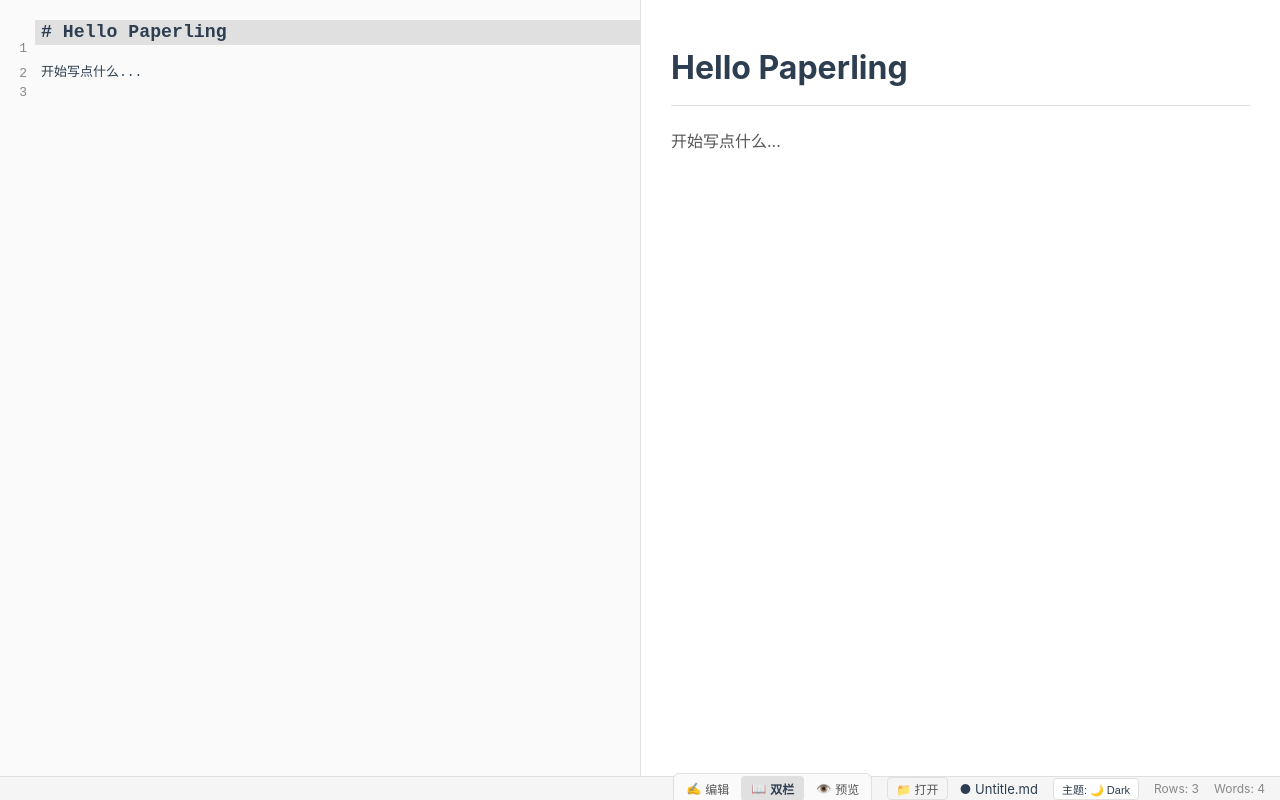
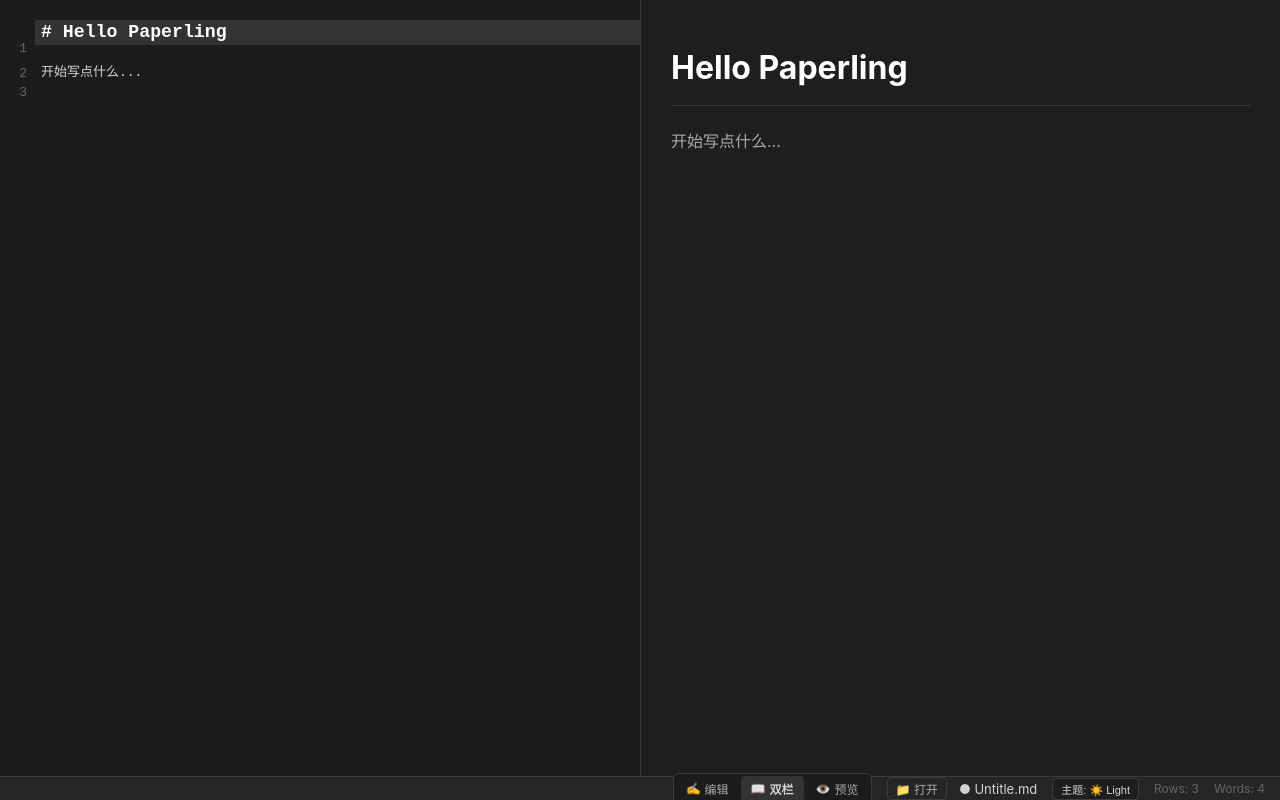
Before and after one commit to LingzheM/paperling-markdown, a React (Vite) app: page / in a window 1280 px wide. Built offline with nearby package versions, Linux system fonts and the light colour scheme.

Commit message:
v2 persist

```diff
--- a/src/App.tsx
+++ b/src/App.tsx
@@ -5,6 +5,7 @@ import { useTheme } from "./context/ThemeContext";
 import { CodeEditor } from "./components/CodeEditor";
 import { ModeToggle, type ViewMode } from "./components/ModeToggle";
 import { openFile, saveFile, saveFileAs, isFileSystemSupported } from "./files/fileSystem";
+import { getSavedViewMode, setSavedViewMode } from "./utils/persistence";
 import './App.css';
 
 
@@ -15,7 +16,7 @@ function App() {
   const [fileName, setFileName] = useState<string | null>(null);
 
   const fileHandleRef = useRef<any>(null);
-  const [viewMode, setViewMode] = useState<ViewMode>("split");
+  const [viewMode, setViewModeState] = useState<ViewMode>(getSavedViewMode);
   const { theme, setTheme } = useTheme();
 
   const isDirty = content !== originalContent;
@@ -36,7 +37,12 @@ function App() {
     };
     window.addEventListener("beforeunload", handleBeforeUnload);
     return () => window.removeEventListener("beforeunload", handleBeforeUnload);
-  })
+  });
+
+  const setViewMode = (m: ViewMode) => {
+    setViewModeState(m);
+    setSavedViewMode(m);
+  }
 
   const handleOpen = async () => {
     if (!isFileSystemSupported) return;
@@ -102,7 +108,7 @@ function App() {
 
       if (e.ctrlKey && e.key.toLowerCase() === "e") {
         e.preventDefault();
-        setViewMode((curr) => (curr === "code" ? "reader" : "code"));
+        setViewMode(viewMode === "code" ? "reader" : "code");
       }
     };
 
--- a/src/context/ThemeContext.tsx
+++ b/src/context/ThemeContext.tsx
@@ -1,4 +1,6 @@
-import React, { createContext, useContext, useEffect, useState } from "react";
+// src/context/ThemeContext.tsx
+import { createContext, useContext, useEffect, useState, ReactNode } from "react";
+import { getSavedTheme, setSavedTheme } from "../utils/persistence";
 
 export type Theme = "light" | "dark";
 
@@ -6,34 +8,27 @@ const ThemeContext = createContext<
   { theme: Theme; setTheme: (t: Theme) => void } | undefined
 >(undefined);
 
-const KEY = "paperling-theme";
-const VALID: Theme[] = ["dark", "light"];
-
 function prefersLight(): boolean {
-  if (
-    typeof window !== "undefined" &&
-    typeof window.matchMedia === "function"
-  ) {
+  if (typeof window !== "undefined" && typeof window.matchMedia === "function") {
     return window.matchMedia("(prefers-color-scheme: light)").matches;
   }
   return false;
 }
 
 function getInitialTheme(): Theme {
-    const stored = localStorage.getItem("paperling-theme");
-    if (stored && VALID.includes(stored as Theme)) return stored as Theme;
+  const saved = getSavedTheme();
+  if (saved === "light" || saved === "dark") return saved;
 
-    if (prefersLight()) return "light";
-
-    return "dark";
+  if (prefersLight()) return "light";
+  return "dark";
 }
 
-export function ThemeProvider({ children }: { children: React.ReactNode }) {
+export function ThemeProvider({ children }: { children: ReactNode }) {
   const [theme, setThemeState] = useState<Theme>(getInitialTheme);
 
   const setTheme = (t: Theme) => {
     setThemeState(t);
-    localStorage.setItem(KEY, t);
+    setSavedTheme(t);
   };
 
   useEffect(() => {
```
